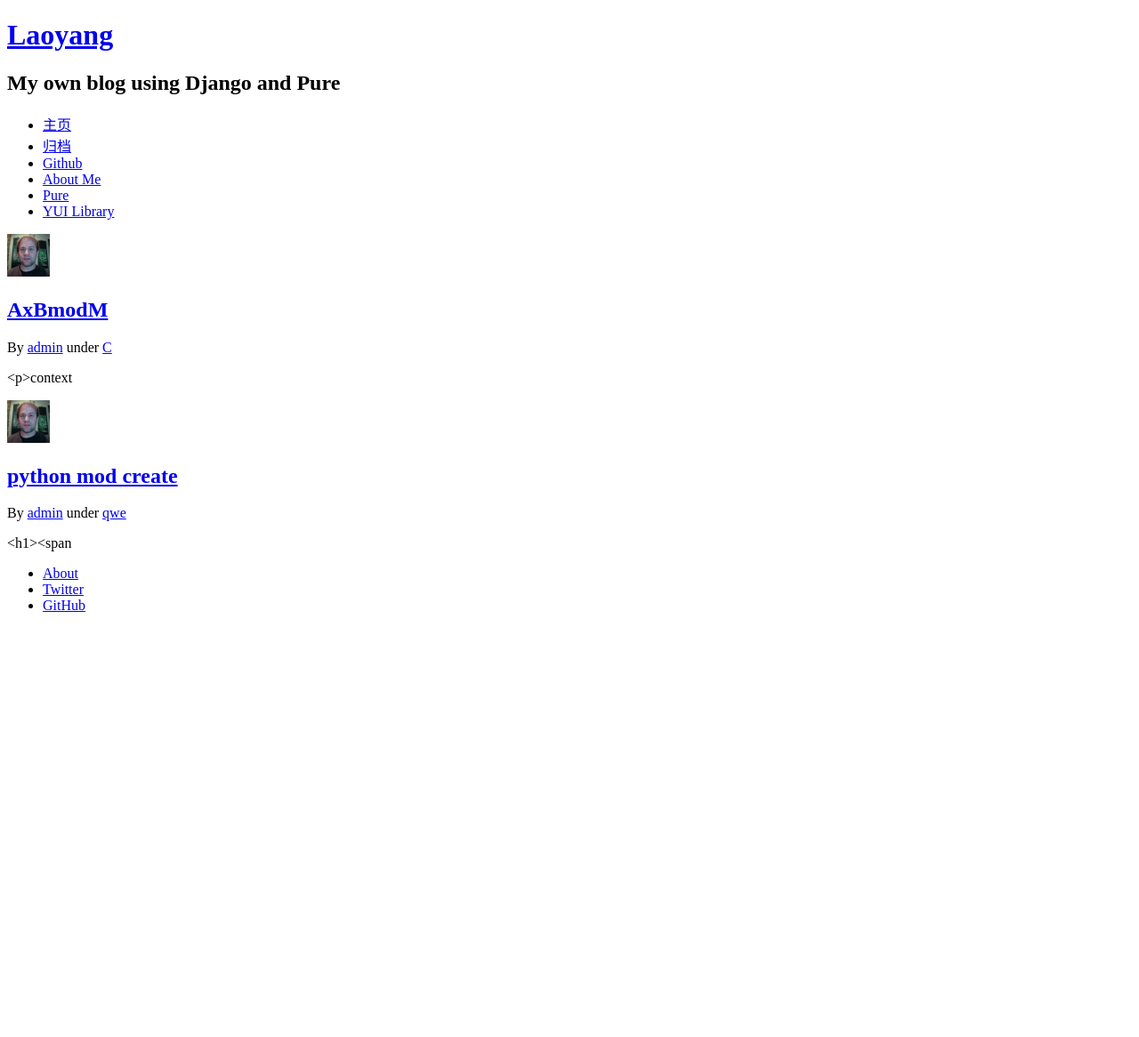
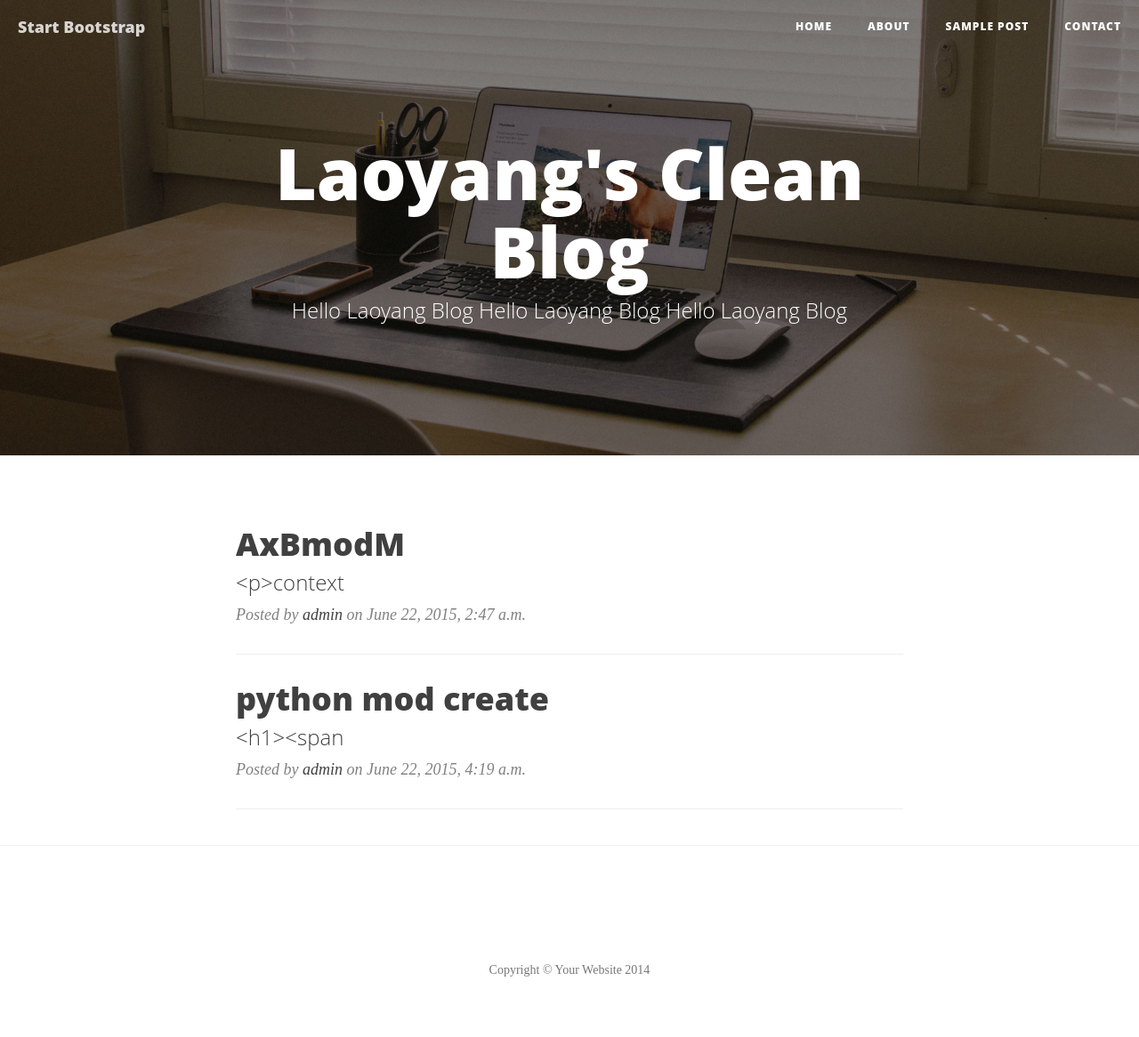
Before and after one commit to laoyang103/my-pydjango-blog, a Django app: page / in a window 1280 px wide. Shown: the whole page at 89% size. Before the commit the page ends 688 px from the top, so only its background shows below. Run offline with Django 3.2, Linux system fonts and the light colour scheme; data comes from the database, SQL or seed files in the repository; both versions use the stored data as it was after the commit; some libraries are stand-ins or nearby versions.

Commit message:
use bootstrap instead of Pure

```diff
--- a/article/templates/base.html
+++ b/article/templates/base.html
@@ -1,68 +1,154 @@
-<!doctype html>
+<!DOCTYPE html>
 <html lang="en">
+
 <head>
+
     <meta charset="utf-8">
-    <meta name="viewport" content="width=device-width, initial-scale=1.0">
-    <meta name="description" content="A layout example that shows off a blog page with a list of posts.">
+    <meta http-equiv="X-UA-Compatible" content="IE=edge">
+    <meta name="viewport" content="width=device-width, initial-scale=1">
+    <meta name="description" content="">
+    <meta name="author" content="">
 
-    <title>Blog &ndash; Layout Examples &ndash; Pure</title>
-    <link rel="stylesheet" href="/static/css/pure-min.css">
-    <link rel="stylesheet" href="/static/css/grids-responsive-min.css">
-    <link rel="stylesheet" href="/static/css/blog.css">
-    <link rel="stylesheet" href="/static/css/monokai_sublime.min.css">
+    <title>Clean Blog</title>
+
+    <!-- Bootstrap Core CSS -->
+    <link href="/static/css/bootstrap.min.css" rel="stylesheet">
+
+    <!-- Custom CSS -->
+    <link href="/static/css/clean-blog.min.css" rel="stylesheet">
+    <link href="/static/css/monokai_sublime.min.css" rel="stylesheet" >
+
+    <!-- Custom Fonts
+    <link href="http://maxcdn.bootstrapcdn.com/font-awesome/4.1.0/css/font-awesome.min.css" rel="stylesheet" type="text/css">
+    <link href='http://fonts.googleapis.com/css?family=Lora:400,700,400italic,700italic' rel='stylesheet' type='text/css'>
+    <link href='http://fonts.googleapis.com/css?family=Open+Sans:300italic,400italic,600italic,700italic,800italic,400,300,600,700,800' rel='stylesheet' type='text/css'>
+    -->
+
+    <!-- HTML5 Shim and Respond.js IE8 support of HTML5 elements and media queries -->
+    <!-- WARNING: Respond.js doesn't work if you view the page via file:// -->
+    <!--[if lt IE 9]>
+        <script src="https://oss.maxcdn.com/libs/html5shiv/3.7.0/html5shiv.js"></script>
+        <script src="https://oss.maxcdn.com/libs/respond.js/1.4.2/respond.min.js"></script>
+    <![endif]-->
+
 </head>
+
 <body>
 
-<div id="layout" class="pure-g">
-    <div class="sidebar pure-u-1 pure-u-md-1-4">
-        <div class="header">
-            <h1 class="brand-title"><a href="{% url "home" %}">Laoyang</a></h1>
-            <h2 class="brand-tagline">My own blog using Django and Pure</h2>
+    <!-- Navigation -->
+    <nav class="navbar navbar-default navbar-custom navbar-fixed-top">
+        <div class="container-fluid">
+            <!-- Brand and toggle get grouped for better mobile display -->
+            <div class="navbar-header page-scroll">
+                <button type="button" class="navbar-toggle" data-toggle="collapse" data-target="#bs-example-navbar-collapse-1">
+                    <span class="sr-only">Toggle navigation</span>
+                    <span class="icon-bar"></span>
+                    <span class="icon-bar"></span>
+                    <span class="icon-bar"></span>
+                </button>
+                <a class="navbar-brand" href="index.html">Start Bootstrap</a>
+            </div>
 
-            <nav class="nav">
-                <ul class="nav-list">
-                    <li class="nav-item">
-                        <a class="pure-button" href="http://yuilibrary.com">主页</a>
+            <!-- Collect the nav links, forms, and other content for toggling -->
+            <div class="collapse navbar-collapse" id="bs-example-navbar-collapse-1">
+                <ul class="nav navbar-nav navbar-right">
+                    <li>
+                        <a href="/">Home</a>
                     </li>
-                    <li class="nav-item">
-                        <a class="pure-button" href="http://yuilibrary.com">归档</a>
+                    <li>
+                        <a href="about.html">About</a>
                     </li>
-                    <li class="nav-item">
-                        <a class="pure-button" href="http://github.com/laoyang103">Github</a>
+                    <li>
+                        <a href="post.html">Sample Post</a>
                     </li>
-                    <li class="nav-item">
-                        <a class="pure-button" href="http://github.com/laoyang103">About Me</a>
-                    </li>
-                    <li class="nav-item">
-                        <a class="pure-button" href="http://purecss.io">Pure</a>
-                    </li>
-                    <li class="nav-item">
-                        <a class="pure-button" href="http://yuilibrary.com">YUI Library</a>
+                    <li>
+                        <a href="contact.html">Contact</a>
                     </li>
                 </ul>
-            </nav>
+            </div>
+            <!-- /.navbar-collapse -->
+        </div>
+        <!-- /.container -->
+    </nav>
+
+    <!-- Page Header -->
+    <!-- Set your background image for this header on the line below. -->
+    <header class="intro-header" style="background-image: url('/static/img/home-bg.jpg')">
+        <div class="container">
+            <div class="row">
+                <div class="col-lg-8 col-lg-offset-2 col-md-10 col-md-offset-1">
+                    <div class="site-heading">
+                        <h1>{% block title %}{% endblock %}</h1>
+                        <span class="subheading">{% block subtitle %}{% endblock %}</span>
+                        <span class="meta">{% block author %}{% endblock %}</span>
+                    </div>
+                </div>
+            </div>
+        </div>
+    </header>
+
+    <!-- Main Content -->
+    <div class="container">
+        <div class="row">
+            <div class="col-lg-8 col-lg-offset-2 col-md-10 col-md-offset-1">
+            {% block content %}
+            {% endblock %}
+            </div>
         </div>
     </div>
 
-    <div class="content pure-u-1 pure-u-md-3-4">
-        <div>
-            {% block content %}
-            {% endblock %}
-            <div class="footer">
-                <div class="pure-menu pure-menu-horizontal">
-                    <ul>
-                        <li class="pure-menu-item"><a href="http://purecss.io/" class="pure-menu-link">About</a></li>
-                        <li class="pure-menu-item"><a href="http://twitter.com/yuilibrary/" class="pure-menu-link">Twitter</a></li>
-                        <li class="pure-menu-item"><a href="http://github.com/yahoo/pure/" class="pure-menu-link">GitHub</a></li>
+    <hr>
+
+    <!-- Footer -->
+    <footer>
+        <div class="container">
+            <div class="row">
+                <div class="col-lg-8 col-lg-offset-2 col-md-10 col-md-offset-1">
+                    <ul class="list-inline text-center">
+                        <li>
+                            <a href="#">
+                                <span class="fa-stack fa-lg">
+                                    <i class="fa fa-circle fa-stack-2x"></i>
+                                    <i class="fa fa-twitter fa-stack-1x fa-inverse"></i>
+                                </span>
+                            </a>
+                        </li>
+                        <li>
+                            <a href="#">
+                                <span class="fa-stack fa-lg">
+                                    <i class="fa fa-circle fa-stack-2x"></i>
+                                    <i class="fa fa-facebook fa-stack-1x fa-inverse"></i>
+                                </span>
+                            </a>
+                        </li>
+                        <li>
+                            <a href="#">
+                                <span class="fa-stack fa-lg">
+                                    <i class="fa fa-circle fa-stack-2x"></i>
+                                    <i class="fa fa-github fa-stack-1x fa-inverse"></i>
+                                </span>
+                            </a>
+                        </li>
                     </ul>
+                    <p class="copyright text-muted">Copyright &copy; Your Website 2014</p>
                 </div>
             </div>
         </div>
-    </div>
-</div>
+    </footer>
 
-<script src="/static/js/highlight.min.js"></script>
-<script >hljs.initHighlightingOnLoad();</script>
+    <!-- jQuery -->
+    <script src="/static/js/jquery.js"></script>
+
+    <!-- Bootstrap Core JavaScript -->
+    <script src="/static/js/bootstrap.min.js"></script>
+
+    <!-- Custom Theme JavaScript -->
+    <script src="/static/js/clean-blog.min.js"></script>
+
+    <!-- Code Highlight JavaScript -->
+    <script src="/static/js/highlight.min.js"></script>
+    <script >hljs.initHighlightingOnLoad();</script>
 
 </body>
+
 </html>
--- a/article/templates/home.html
+++ b/article/templates/home.html
@@ -1,21 +1,33 @@
 {% extends "base.html" %}
 
+{% block title %}
+    Laoyang's Clean Blog
+{% endblock %}
+
+{% block subtitle %}
+    Hello Laoyang Blog Hello Laoyang Blog Hello Laoyang Blog
+{% endblock %}
+
 {% block content %}
-<div class="posts">
     {% for art in artlist %}
-        <section class="post">
-            <header class="post-header">
-                <img class="post-avatar" alt="Eric Ferraiuolo&#x27;s avatar" height="48" width="48" src="static/image/ericf-avatar.png">
-                <a href="{% url "detail" id=art.id %}"><h2 class="post-title">{{ art.title }}</h2></a>
-                <p class="post-meta">
-                    By <a class="post-author" href="#">{{ art.author }}</a> under <a class="post-category post-category-js" href="#">{{ art.category }}</a>
-                </p>
-            </header>
+        <div class="post-preview">
+            <a href="{% url "detail" id=art.id %}">
+                <h2 class="post-title">
+                    {{ art.title }}
+                </h2>
+                <h3 class="post-subtitle">
+                    {{ art.content | slice:'10'}}
+                </h3>
+            </a>
+            <p class="post-meta">Posted by <a href="#">{{ art.author }}</a> on {{ art.datetime }}</p>
+        </div>
+        <hr>
+    {% endfor %}
+{% endblock %}
 
-            <div class="post-description">
-                <p> {{ art.content | slice:'10'}} </p>
-            </div>
-        </section>
-    {% endfor %}
-</div>
-{% endblock %}
+<!-- Pager -->
+<ul class="pager">
+    <li class="next">
+        <a href="#">Older Posts &rarr;</a>
+    </li>
+</ul>
```
Also changed, not shown: article/templates/detail.html (+10 -17 lines), article/templates/post.html (added, +182 -0 lines), db.sqlite3.
